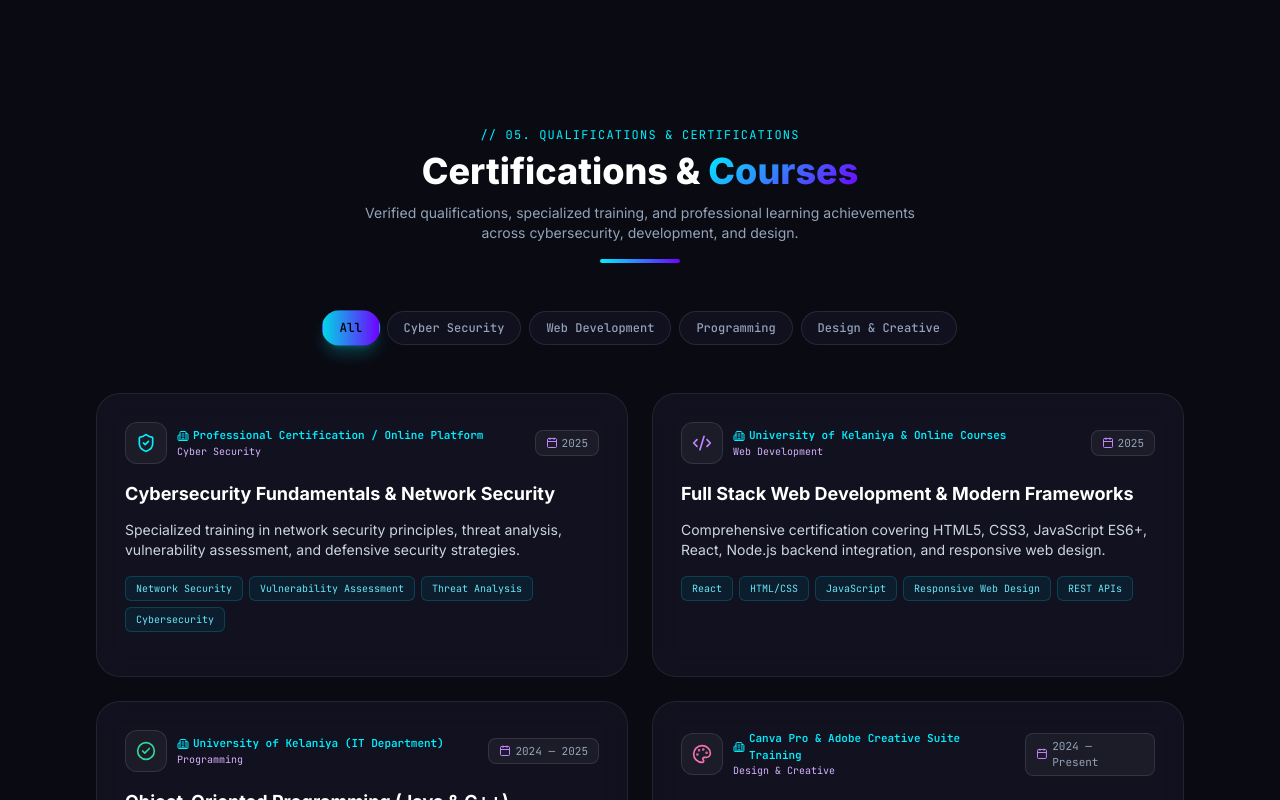
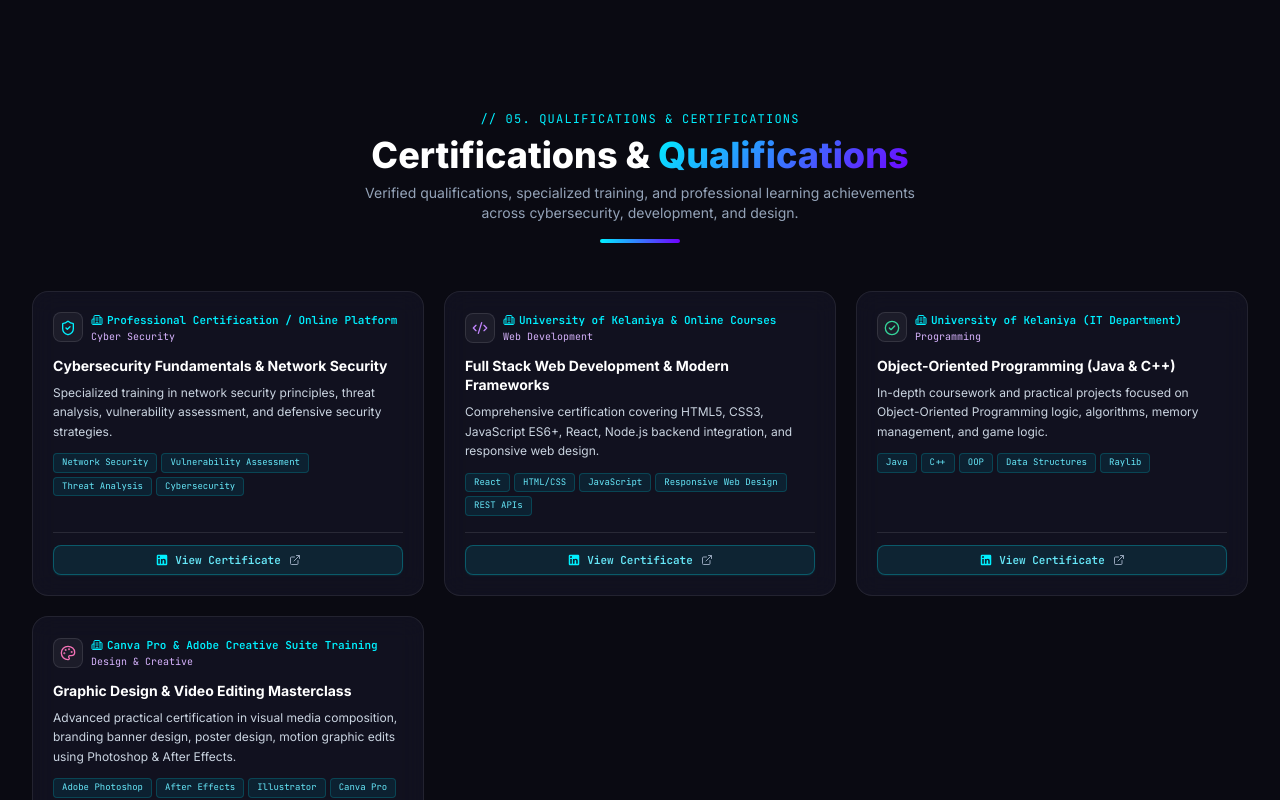
Before and after one commit to Kaveesha-V/My_-portfolio, a React (Vite) app: page / in a window 1280 px wide. Shown: the part 6480-7280 px from the top of the page. Built offline with nearby package versions, Linux system fonts and the light colour scheme; no server answers; the database is empty.

Commit message:
Refactor Qualifications section: compact 3-per-row grid, remove filter tabs and dates, add linkedinUrl and View Certificate button

```diff
--- a/src/components/sections/Qualifications.tsx
+++ b/src/components/sections/Qualifications.tsx
@@ -1,40 +1,34 @@
-import React, { useState } from 'react';
+import React from 'react';
 import { motion } from 'framer-motion';
 import { AnimatedSection } from '../common/AnimatedSection';
 import type { Certification } from '../../types';
-import { Award, ShieldCheck, CheckCircle2, ExternalLink, Calendar, Building2, Code2, Palette } from 'lucide-react';
+import { Award, ShieldCheck, CheckCircle2, ExternalLink, Building2, Code2, Palette } from 'lucide-react';
+import { LinkedinIcon } from '../common/Icons';
 
 interface QualificationsProps {
   certifications: Certification[];
 }
 
 export const Qualifications: React.FC<QualificationsProps> = ({ certifications }) => {
-  const [activeCategory, setActiveCategory] = useState<string>('All');
-
-  const categories = ['All', 'Cyber Security', 'Web Development', 'Programming', 'Design & Creative'];
-
-  const filteredCerts = activeCategory === 'All'
-    ? certifications
-    : certifications.filter((cert) => cert.category === activeCategory);
 
   const getCategoryIcon = (category?: string) => {
     switch (category) {
       case 'Cyber Security':
-        return <ShieldCheck className="w-5 h-5 text-cyan-400" />;
+        return <ShieldCheck className="w-4 h-4 text-cyan-400" />;
       case 'Web Development':
-        return <Code2 className="w-5 h-5 text-purple-400" />;
+        return <Code2 className="w-4 h-4 text-purple-400" />;
       case 'Programming':
-        return <CheckCircle2 className="w-5 h-5 text-emerald-400" />;
+        return <CheckCircle2 className="w-4 h-4 text-emerald-400" />;
       case 'Design & Creative':
-        return <Palette className="w-5 h-5 text-pink-400" />;
+        return <Palette className="w-4 h-4 text-pink-400" />;
       default:
-        return <Award className="w-5 h-5 text-cyan-400" />;
+        return <Award className="w-4 h-4 text-cyan-400" />;
     }
   };
 
   return (
-    <AnimatedSection id="qualifications" className="py-24 relative">
-      <div className="max-w-6xl mx-auto px-4 sm:px-6 lg:px-8">
+    <AnimatedSection id="qualifications" className="py-20 relative">
+      <div className="max-w-7xl mx-auto px-4 sm:px-6 lg:px-8">
 
         {/* Section Header */}
         <div className="flex flex-col items-center text-center mb-12">
@@ -42,91 +36,67 @@ export const Qualifications: React.FC<QualificationsProps> = ({ certifications }
             // 05. Qualifications & Certifications
           </span>
           <h2 className="text-3xl sm:text-4xl font-extrabold text-white">
-            Certifications & <span className="text-gradient-cyan">Courses</span>
+            Certifications & <span className="text-gradient-cyan">Qualifications</span>
           </h2>
-          <p className="text-sm text-slate-400 max-w-xl mt-3">
+          <p className="text-sm text-slate-400 max-w-xl mt-2">
             Verified qualifications, specialized training, and professional learning achievements across cybersecurity, development, and design.
           </p>
           <div className="w-20 h-1 bg-gradient-to-r from-cyan-400 to-purple-600 rounded-full mt-4" />
         </div>
 
-        {/* Category Filter Pills */}
-        <div className="flex flex-wrap items-center justify-center gap-2 mb-12">
-          {categories.map((cat) => (
-            <button
-              key={cat}
-              onClick={() => setActiveCategory(cat)}
-              className={`px-4 py-2 text-xs font-mono-code font-medium rounded-full transition-all duration-200 border ${
-                activeCategory === cat
-                  ? 'bg-gradient-to-r from-cyan-500 to-purple-600 text-black font-bold border-transparent shadow-lg shadow-cyan-500/25 scale-105'
-                  : 'bg-[#121222]/80 text-slate-400 border-white/10 hover:text-white hover:border-cyan-500/30'
-              }`}
-            >
-              {cat}
-            </button>
-          ))}
-        </div>
-
-        {/* Certifications Grid */}
-        <div className="grid grid-cols-1 md:grid-cols-2 gap-6">
-          {filteredCerts.map((cert, index) => (
+        {/* Compact Certifications Grid - 3 cards per row on desktop */}
+        <div className="grid grid-cols-1 sm:grid-cols-2 lg:grid-cols-3 gap-4 sm:gap-5">
+          {certifications.map((cert, index) => (
             <motion.div
               key={cert.id}
               initial={{ opacity: 0, y: 20 }}
               whileInView={{ opacity: 1, y: 0 }}
               viewport={{ once: true, margin: '-40px' }}
-              transition={{ duration: 0.4, delay: index * 0.1 }}
+              transition={{ duration: 0.35, delay: index * 0.08 }}
               whileHover={{ y: -4 }}
-              className="glass-card p-6 sm:p-7 rounded-3xl border border-white/10 hover:border-cyan-500/30 transition-all flex flex-col justify-between group relative overflow-hidden"
+              className="glass-card p-4 sm:p-5 rounded-2xl border border-white/10 hover:border-cyan-500/30 transition-all flex flex-col justify-between group relative overflow-hidden"
             >
               {/* Card Top Glow Accent */}
               <div className="absolute top-0 left-0 right-0 h-1 bg-gradient-to-r from-cyan-400/80 to-purple-500/80 opacity-0 group-hover:opacity-100 transition-opacity" />
 
               <div>
-                {/* Issuer Header */}
-                <div className="flex items-center justify-between gap-2 mb-4">
-                  <div className="flex items-center gap-2.5">
-                    <div className="p-2.5 rounded-xl bg-white/5 border border-white/10 group-hover:border-cyan-500/30 transition-colors">
+                {/* Issuer & Category Header */}
+                <div className="flex items-center gap-2 mb-3">
+                  <div className="p-1.5 rounded-lg bg-white/5 border border-white/10 group-hover:border-cyan-500/30 transition-colors shrink-0">
                     {getCategoryIcon(cert.category)}
                   </div>
-                    <div>
-                      <span className="text-[11px] font-mono-code text-cyan-400 font-semibold flex items-center gap-1">
-                        <Building2 className="w-3 h-3" />
-                        {cert.issuer}
+                  <div className="min-w-0">
+                    <span className="text-[11px] font-mono-code text-cyan-400 font-semibold flex items-center gap-1 truncate">
+                      <Building2 className="w-3 h-3 shrink-0" />
+                      <span className="truncate">{cert.issuer}</span>
                     </span>
                     {cert.category && (
-                        <span className="text-[10px] font-mono-code text-purple-300 block">
+                      <span className="text-[10px] font-mono-code text-purple-300 block truncate">
                         {cert.category}
                       </span>
                     )}
                   </div>
                 </div>
 
-                  <span className="flex items-center gap-1 text-[11px] font-mono-code text-slate-400 bg-white/5 px-2.5 py-1 rounded-lg border border-white/10">
-                    <Calendar className="w-3 h-3 text-purple-400" />
-                    {cert.date}
-                  </span>
-                </div>
-
                 {/* Title */}
-                <h3 className="text-lg font-bold text-white mb-3 group-hover:text-cyan-300 transition-colors">
+                <h3 className="text-sm font-bold text-white mb-2 leading-snug group-hover:text-cyan-300 transition-colors">
                   {cert.title}
                 </h3>
 
                 {/* Description */}
                 {cert.description && (
-                  <p className="text-xs sm:text-sm text-slate-300 leading-relaxed mb-4">
+                  <p className="text-xs text-slate-300 leading-relaxed mb-3 line-clamp-3">
                     {cert.description}
                   </p>
                 )}
 
-                {/* Skill Badges */}
+                {/* Skill Tags */}
                 {cert.skills && cert.skills.length > 0 && (
-                  <div className="flex flex-wrap gap-1.5 mb-4">
+                  <div className="flex flex-wrap gap-1 mb-4">
                     {cert.skills.map((skill) => (
                       <span
                         key={skill}
-                        className="text-[10px] font-mono-code bg-cyan-950/40 border border-cyan-500/20 text-cyan-300 px-2.5 py-1 rounded-md"
+                        className="text-[9px] font-mono-code bg-cyan-950/50 border border-cyan-500/20 text-cyan-300 px-2 py-0.5 rounded"
                       >
                         {skill}
                       </span>
@@ -135,20 +105,19 @@ export const Qualifications: React.FC<QualificationsProps> = ({ certifications }
                 )}
               </div>
 
-              {/* Optional Credential Link */}
-              {cert.credentialUrl && (
-                <div className="pt-4 border-t border-white/5 flex items-center justify-end">
+              {/* View Certificate LinkedIn Button */}
+              <div className="pt-3 border-t border-white/10 flex items-center justify-between mt-auto">
                 <a
-                    href={cert.credentialUrl}
+                  href={cert.linkedinUrl || cert.credentialUrl || 'https://www.linkedin.com/in/your-profile/'}
                   target="_blank"
                   rel="noopener noreferrer"
-                    className="inline-flex items-center gap-1.5 text-xs font-mono-code text-cyan-400 hover:text-cyan-300 transition-colors"
+                  className="inline-flex items-center gap-1.5 px-3 py-1.5 rounded-lg bg-cyan-500/10 hover:bg-cyan-500/20 border border-cyan-500/30 hover:border-cyan-400 text-[11px] font-mono-code font-semibold text-cyan-300 hover:text-cyan-200 transition-all hover:scale-[1.02] active:scale-[0.98] w-full justify-center shadow-sm shadow-cyan-500/10"
                 >
-                    <span>Verify Credential</span>
-                    <ExternalLink className="w-3.5 h-3.5" />
+                  <LinkedinIcon className="w-3.5 h-3.5 text-cyan-400 shrink-0" />
+                  <span>View Certificate</span>
+                  <ExternalLink className="w-3 h-3 ml-0.5 text-slate-400" />
                 </a>
               </div>
-              )}
             </motion.div>
           ))}
         </div>
--- a/src/data/mockData.ts
+++ b/src/data/mockData.ts
@@ -141,7 +141,7 @@ export const MOCK_PROJECTS: Project[] = [
   {
     id: 'proj-6',
     title: 'Portfolio Website',
-    description: 'Personal Portfolio Web Application',
+    description: 'Developed responsive, scalable web applications featuring clean visual design, intuitive user interfaces, and optimized cross-device performance.',
     longDescription: 'Detail-oriented developer skilled in building responsive, scalable web applications with clean visual design and optimal user experience.',
     tags: ['CSS', 'React', 'git', 'Vercel', 'deno'],
     category: 'Web',
@@ -319,36 +319,36 @@ export const MOCK_CERTIFICATIONS: Certification[] = [
     id: 'cert-1',
     title: 'Cybersecurity Fundamentals & Network Security',
     issuer: 'Professional Certification / Online Platform',
-    date: '2025',
     category: 'Cyber Security',
     description: 'Specialized training in network security principles, threat analysis, vulnerability assessment, and defensive security strategies.',
-    skills: ['Network Security', 'Vulnerability Assessment', 'Threat Analysis', 'Cybersecurity']
+    skills: ['Network Security', 'Vulnerability Assessment', 'Threat Analysis', 'Cybersecurity'],
+    linkedinUrl: 'https://www.linkedin.com/in/your-profile/'
   },
   {
     id: 'cert-2',
     title: 'Full Stack Web Development & Modern Frameworks',
     issuer: 'University of Kelaniya & Online Courses',
-    date: '2025',
     category: 'Web Development',
     description: 'Comprehensive certification covering HTML5, CSS3, JavaScript ES6+, React, Node.js backend integration, and responsive web design.',
-    skills: ['React', 'HTML/CSS', 'JavaScript', 'Responsive Web Design', 'REST APIs']
+    skills: ['React', 'HTML/CSS', 'JavaScript', 'Responsive Web Design', 'REST APIs'],
+    linkedinUrl: 'https://www.linkedin.com/in/your-profile/'
   },
   {
     id: 'cert-3',
     title: 'Object-Oriented Programming (Java & C++)',
     issuer: 'University of Kelaniya (IT Department)',
-    date: '2024 — 2025',
     category: 'Programming',
     description: 'In-depth coursework and practical projects focused on Object-Oriented Programming logic, algorithms, memory management, and game logic.',
-    skills: ['Java', 'C++', 'OOP', 'Data Structures', 'Raylib']
+    skills: ['Java', 'C++', 'OOP', 'Data Structures', 'Raylib'],
+    linkedinUrl: 'https://www.linkedin.com/in/your-profile/'
   },
   {
     id: 'cert-4',
     title: 'Graphic Design & Video Editing Masterclass',
     issuer: 'Canva Pro & Adobe Creative Suite Training',
-    date: '2024 — Present',
     category: 'Design & Creative',
     description: 'Advanced practical certification in visual media composition, branding banner design, poster design, motion graphic edits using Photoshop & After Effects.',
-    skills: ['Adobe Photoshop', 'After Effects', 'Illustrator', 'Canva Pro', 'Motion Video']
+    skills: ['Adobe Photoshop', 'After Effects', 'Illustrator', 'Canva Pro', 'Motion Video'],
+    linkedinUrl: 'https://www.linkedin.com/in/your-profile/'
   }
 ];
--- a/src/types/index.ts
+++ b/src/types/index.ts
@@ -94,9 +94,10 @@ export interface Certification {
   id: string;
   title: string;
   issuer: string;
-  date: string;
+  date?: string;
   category?: 'Cyber Security' | 'Web Development' | 'Programming' | 'Design & Creative';
   credentialUrl?: string;
+  linkedinUrl?: string;
   skills?: string[];
   description?: string;
 }
```
Lines whose indentation alone changed are shown as unchanged.
